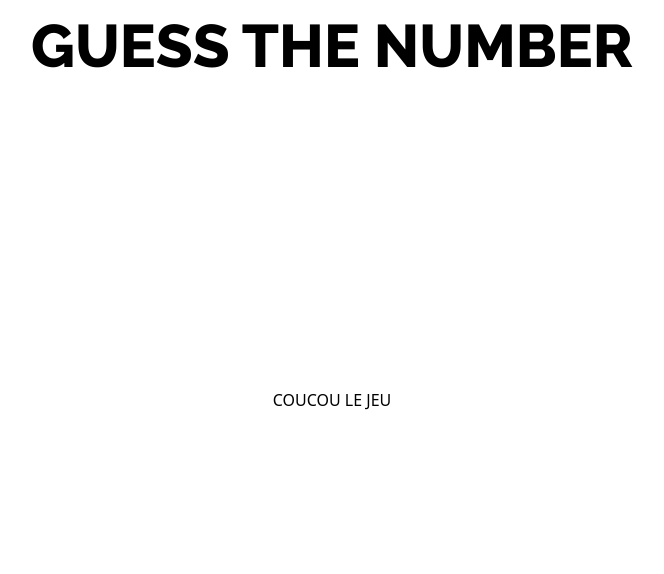
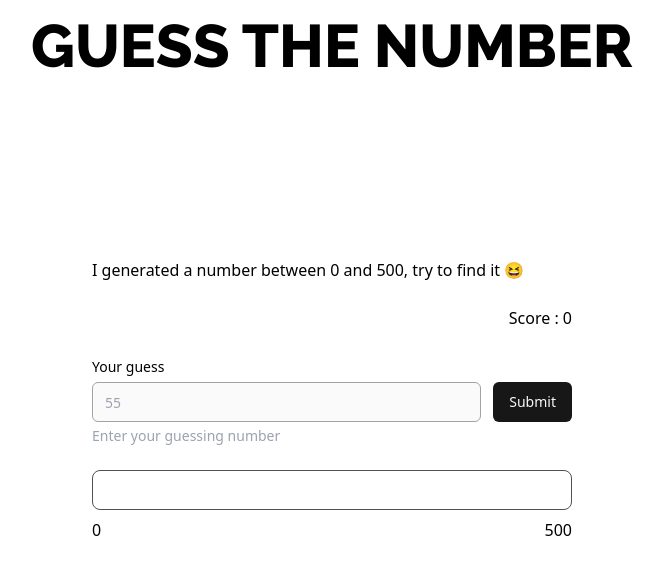
Before and after one commit to dnj855/begin-javascript-guess-the-number-dom, a website built with Vite: page index.html in a window 1280 px wide. Both pictures are taken after a click on the link "Start". Shown: the whole page, without its empty margins (308-972 px from the left). Built offline with nearby package versions, Linux system fonts and the light colour scheme.

Commit message:
Game design

```diff
--- a/index.html
+++ b/index.html
@@ -12,16 +12,49 @@
       Guess the number
     </header>
     <div
-      class="max-w-lg m-auto flex flex-col justify-center items-center min-h-screen"
+      class="w-1/2 m-auto flex flex-col justify-center items-center min-h-screen"
     >
-      <div id="start-game">
-        <p>
+      <div id="start-game" class="w-3/4">
+        <p class="mb-4">
           The application will generate a random number, and your task is to
           find it in as few attempts as possible.
         </p>
-        <a href="#" id="start-button" class="btn">Start</a>
+        <a href="#" id="start-button" class="btn h-10 m-auto inline-flex"
+          >Start</a
+        >
       </div>
-      <div id="game" class="hidden">COUCOU LE JEU</div>
+      <div id="game" class="hidden space-y-6 w-3/4">
+        <p>I generated a number between 0 and 500, try to find it 😆</p>
+        <p class="text-right">Score : <span id="score">0</span></p>
+        <form action="#">
+          <label for="try" class="text-sm">Your guess</label>
+          <div class="flex space-x-3 items-center align-middle my-1">
+            <input
+              type="text"
+              id="try"
+              name="try"
+              placeholder="55"
+              class="w-full border border-neutral-400 rounded-md py-2 px-3 text-sm bg-neutral-50 h-10 focus:outline-none focus:ring-2 focus:ring-neutral-800 focus:ring-offset-2 transition placeholder:text-gray-400"
+            />
+            <input
+              type="submit"
+              value="Submit"
+              class="btn h-10 m-auto cursor-pointer"
+            />
+          </div>
+          <p class="text-sm text-gray-400">Enter your guessing number</p>
+        </form>
+        <div>
+          <div
+            id="guesses"
+            class="w-full border border-neutral-600 rounded-lg h-10"
+          ></div>
+          <div class="flex justify-between mt-2">
+            <p>0</p>
+            <p>500</p>
+          </div>
+        </div>
+      </div>
     </div>
     <script type="module" src="/main.js"></script>
   </body>
--- a/style.css
+++ b/style.css
@@ -13,6 +13,6 @@
 
 @layer components {
   .btn {
-    @apply inline-flex items-center justify-center rounded-md text-sm font-medium transform transition focus-visible:outline-none focus-visible:ring-2 focus-visible:ring-neutral-800 focus-visible:ring-offset-2 disabled:pointer-events-none disabled:opacity-50 bg-neutral-900 text-neutral-50 hover:bg-neutral-500 h-10 px-4 py-2 mt-6 hover:-translate-y-1 active:bg-neutral-900;
+    @apply items-center justify-center rounded-md text-sm font-medium transform transition focus:outline-none focus:ring-2 focus:ring-neutral-800 focus:ring-offset-2 disabled:pointer-events-none disabled:opacity-50 bg-neutral-900 text-neutral-50 hover:bg-neutral-500 h-10 px-4 py-2 mt-6 hover:-translate-y-1 active:bg-neutral-900;
   }
 }
```
